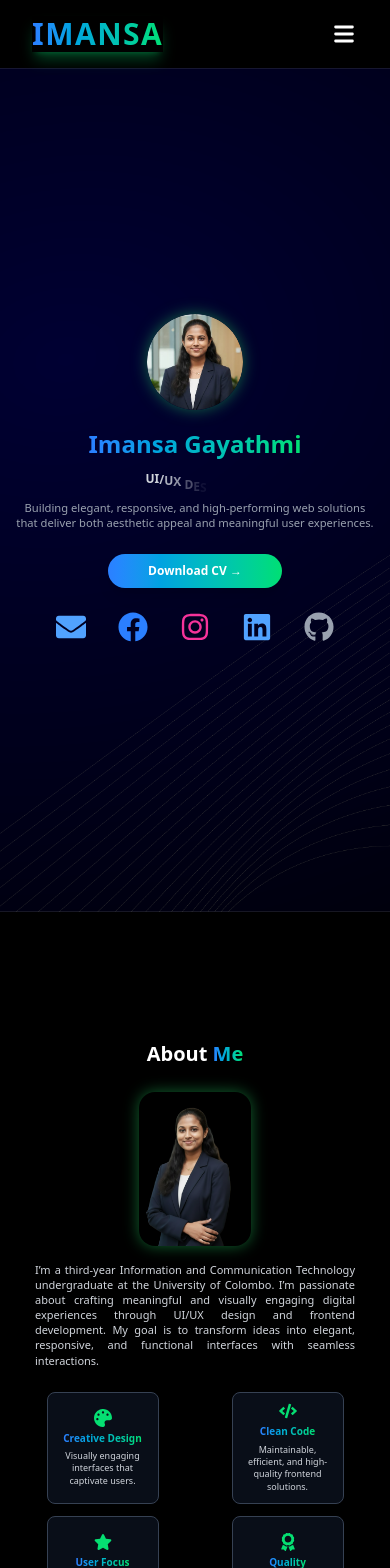
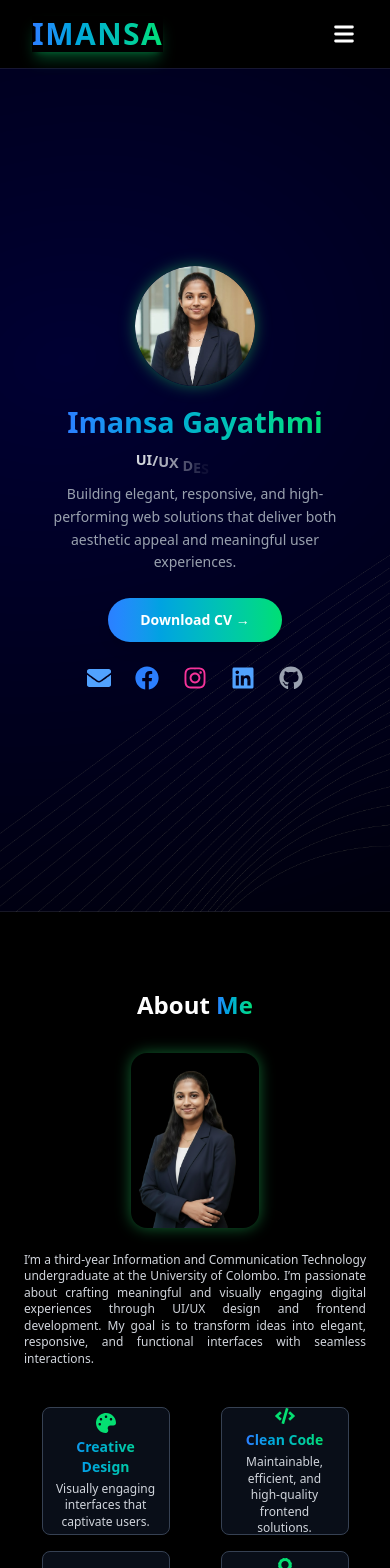
Before and after one commit to Imansa2002/portfolio, a React (Vite) app: page / in a window 390 px wide. Shown: the top 1568 px of the page. Built offline with nearby package versions, Linux system fonts and the light colour scheme.

Commit message:
update: made some changes

```diff
--- a/src/components/About.jsx
+++ b/src/components/About.jsx
@@ -1,4 +1,3 @@
-// About.jsx updated with responsive adjustments to avoid scroll on small screens
 import React from "react";
 import AboutImage from "../assets/heroimage.png";
 import { motion } from "framer-motion";
@@ -16,16 +15,13 @@ const About = () => {
   const { ref: headingRef, inView: headingInView } = useInView({ threshold: 0.2 });
 
   return (
-    <section
-      id="about-me"
-      className="bg-black text-white min-h-screen flex flex-col justify-center px-4 sm:px-6 md:px-16 lg:px-24 overflow-hidden py-6 sm:py-8 md:py-0"
-    >
+    <section id="about-me" className="bg-black text-white min-h-screen flex flex-col justify-center px-6 sm:px-8 md:px-16 lg:px-24 py-12 sm:py-16">
       <motion.h2
         ref={headingRef}
         initial={{ y: -20, opacity: 0 }}
-        animate={headingInView ? { y: 0, opacity: 1 } : { y: -20, opacity: 0 }}
+        animate={headingInView ? { y: 0, opacity: 1 } : {}}
         transition={{ duration: 0.6 }}
-        className="text-xl sm:text-2xl md:text-3xl font-bold text-center mb-6 sm:mb-8"
+        className="text-2xl sm:text-3xl font-bold text-center mb-8"
       >
         About{" "}
         <span className="text-transparent bg-clip-text bg-gradient-to-r from-blue-500 to-green-400">
@@ -33,49 +29,48 @@ const About = () => {
         </span>
       </motion.h2>
 
-      <div className="flex flex-col md:flex-row items-center justify-center gap-4 sm:gap-6 md:gap-10 mb-6 sm:mb-8">
+      <div className="flex flex-col md:flex-row items-center justify-center gap-6 sm:gap-10 mb-10">
         <motion.img
           src={AboutImage}
           alt="About"
-          className="w-28 sm:w-36 md:w-44 h-auto rounded-2xl object-cover shadow-[0_0_15px_rgba(34,197,94,0.5)]"
+          className="w-32 sm:w-40 md:w-52 rounded-2xl shadow-[0_0_15px_rgba(34,197,94,0.5)]"
           initial={{ opacity: 0, x: -80 }}
           whileInView={{ opacity: 1, x: 0 }}
           transition={{ duration: 0.8 }}
           viewport={{ once: false, amount: 0.3 }}
         />
-
         <motion.p
-          className="text-[11px] sm:text-sm md:text-sm text-gray-300 max-w-xs sm:max-w-sm md:max-w-md text-justify leading-snug"
+          className="text-gray-300 text-xs sm:text-sm md:text-base max-w-md text-justify leading-snug"
           initial={{ opacity: 0, x: 80 }}
           whileInView={{ opacity: 1, x: 0 }}
           transition={{ duration: 0.8 }}
           viewport={{ once: false, amount: 0.3 }}
         >
-          I’m a third-year Information and Communication Technology undergraduate at the
-          University of Colombo. I’m passionate about crafting meaningful and visually engaging
-          digital experiences through UI/UX design and frontend development. My goal is to
-          transform ideas into elegant, responsive, and functional interfaces with seamless
-          interactions.
+          I’m a third-year Information and Communication Technology undergraduate
+          at the University of Colombo. I’m passionate about crafting meaningful
+          and visually engaging digital experiences through UI/UX design and
+          frontend development. My goal is to transform ideas into elegant,
+          responsive, and functional interfaces with seamless interactions.
         </motion.p>
       </div>
 
-      <div className="grid grid-cols-2 md:grid-cols-4 gap-3 sm:gap-4 md:gap-6 justify-items-center">
+      <div className="grid grid-cols-2 sm:grid-cols-2 md:grid-cols-4 gap-4 justify-items-center">
         {features.map((feature, index) => (
           <motion.div
             key={index}
-            className="bg-gray-900/60 border border-gray-700 rounded-lg p-2 sm:p-3 w-28 sm:w-32 md:w-40 h-28 sm:h-32 md:h-40 flex flex-col justify-center items-center text-center backdrop-blur-md transition-all duration-300 hover:scale-105 hover:shadow-[0_0_12px_rgba(34,197,94,0.5)]"
+            className="bg-gray-900/60 border border-gray-700 rounded-lg p-3 sm:p-4 w-32 sm:w-40 md:w-44 h-32 sm:h-36 md:h-40 flex flex-col justify-center items-center text-center hover:scale-105 hover:shadow-[0_0_12px_rgba(34,197,94,0.5)] transition-all duration-300"
             initial={{ opacity: 0, y: 20 }}
             whileInView={{ opacity: 1, y: 0 }}
             transition={{ delay: index * 0.2, duration: 0.6 }}
             viewport={{ once: false, amount: 0.3 }}
           >
-            <div className="text-green-400 text-lg sm:text-xl md:text-2xl mb-1">{feature.icon}</div>
-            <h3 className="text-[10px] sm:text-sm md:text-sm font-semibold text-transparent bg-clip-text bg-gradient-to-r from-blue-500 to-green-400 mb-1">
+            <div className="text-green-400 text-xl sm:text-2xl mb-1">
+              {feature.icon}
+            </div>
+            <h3 className="text-sm font-semibold text-transparent bg-clip-text bg-gradient-to-r from-blue-500 to-green-400 mb-1">
               {feature.title}
             </h3>
-            <p className="text-gray-300 text-[9px] sm:text-xs md:text-xs leading-snug px-1">
-              {feature.description}
-            </p>
+            <p className="text-gray-300 text-xs leading-snug">{feature.description}</p>
           </motion.div>
         ))}
       </div>
--- a/src/components/Hero.jsx
+++ b/src/components/Hero.jsx
@@ -1,80 +1,95 @@
-import React, { useState, useEffect } from 'react';
-import HeroImage from '../assets/icon.png';
-import BackgroundImage from '../assets/background.jpg';
-import { motion, AnimatePresence } from 'framer-motion';
-import { useInView } from 'react-intersection-observer';
-import { FaEnvelope, FaFacebook, FaInstagram, FaLinkedin, FaGithub } from 'react-icons/fa';
+import React, { useState, useEffect } from "react";
+import HeroImage from "../assets/icon.png";
+import BackgroundImage from "../assets/background.jpg";
+import { motion, AnimatePresence } from "framer-motion";
+import { useInView } from "react-intersection-observer";
+import {
+  FaEnvelope,
+  FaFacebook,
+  FaInstagram,
+  FaLinkedin,
+  FaGithub,
+} from "react-icons/fa";
 
 const roles = ["UI/UX Designer", "Frontend Developer"];
 
 const Hero = () => {
   const [index, setIndex] = useState(0);
-
   useEffect(() => {
-    const interval = setInterval(() => {
-      setIndex((prev) => (prev + 1) % roles.length);
-    }, 3000);
+    const interval = setInterval(
+      () => setIndex((prev) => (prev + 1) % roles.length),
+      3000
+    );
     return () => clearInterval(interval);
   }, []);
 
   const { ref: imageRef, inView: imageInView } = useInView({ threshold: 0.2 });
   const { ref: cvRef, inView: cvInView } = useInView({ threshold: 0.2 });
 
-  // Animation variants for icons
   const iconVariants = {
-    hover: { scale: 1.2, rotate: 5, transition: { type: "spring", stiffness: 300 } },
+    hover: {
+      scale: 1.2,
+      rotate: 5,
+      transition: { type: "spring", stiffness: 300 },
+    },
   };
 
   const containerVariants = {
     hidden: { opacity: 0 },
-    visible: { opacity: 1, transition: { staggerChildren: 0.04 } },
+    visible: {
+      opacity: 1,
+      transition: { staggerChildren: 0.04 },
+    },
     exit: { opacity: 0 },
   };
 
   const letterVariants = {
     hidden: { opacity: 0, y: 10 },
-    visible: { opacity: 1, y: 0, transition: { type: 'spring', stiffness: 80, damping: 12 } },
+    visible: {
+      opacity: 1,
+      y: 0,
+      transition: { type: "spring", stiffness: 80, damping: 12 },
+    },
   };
 
   return (
     <section
       id="home"
-      className="relative bg-black text-white h-screen flex flex-col justify-center items-center overflow-hidden px-4 sm:px-8 md:px-16 lg:px-24"
+      className="relative bg-black text-white min-h-screen flex flex-col justify-center items-center overflow-hidden px-6 sm:px-8 md:px-16 lg:px-24"
       style={{
         backgroundImage: `url(${BackgroundImage})`,
-        backgroundSize: 'cover',
-        backgroundPosition: 'center',
+        backgroundSize: "cover",
+        backgroundPosition: "center",
       }}
     >
       {/* Background Overlay */}
       <motion.div
         className="absolute inset-0 bg-black/50"
-        style={{ pointerEvents: "none" }}
         animate={{ scale: [1, 1.03, 1] }}
-        transition={{ duration: 20, repeat: Infinity, ease: 'linear' }}
+        transition={{ duration: 20, repeat: Infinity, ease: "linear" }}
       />
 
-      <div className="relative z-10 text-center max-w-3xl mx-auto">
+      <div className="relative z-10 text-center max-w-xl sm:max-w-2xl mx-auto px-2">
         {/* Profile Image */}
         <motion.img
           ref={imageRef}
           src={HeroImage}
           alt="Profile"
-          className="mx-auto mb-4 rounded-full shadow-[0_0_15px_rgba(34,197,94,0.5)] w-[clamp(6rem,20vw,10rem)] h-auto"
+          className="mx-auto mb-4 rounded-full shadow-[0_0_15px_rgba(34,197,94,0.5)] w-[120px] sm:w-[150px] md:w-[180px]"
           initial={{ opacity: 0, y: 30, scale: 0.9 }}
           animate={imageInView ? { opacity: 1, y: 0, scale: 1 } : {}}
-          transition={{ duration: 0.8, ease: 'easeOut' }}
+          transition={{ duration: 0.8, ease: "easeOut" }}
         />
 
         {/* Name */}
-        <h1 className="font-bold mb-2 text-[clamp(1.5rem,6vw,3rem)]">
+        <h1 className="font-bold mb-2 text-[1.8rem] sm:text-[2.5rem] md:text-[3rem] leading-snug">
           <span className="text-transparent bg-clip-text bg-gradient-to-r from-blue-500 to-green-400">
             Imansa Gayathmi
           </span>
         </h1>
 
         {/* Animated Roles */}
-        <h2 className="font-semibold uppercase mb-3 flex justify-center gap-1 text-gray-300 text-[clamp(0.75rem,3vw,1.25rem)]">
+        <h2 className="font-semibold uppercase mb-3 text-gray-300 text-[0.9rem] sm:text-[1.2rem] flex justify-center">
           <AnimatePresence mode="wait">
             <motion.span
               key={roles[index]}
@@ -84,9 +99,9 @@ const Hero = () => {
               exit="exit"
               className="flex"
             >
-              {roles[index].split('').map((char, i) => (
+              {roles[index].split("").map((char, i) => (
                 <motion.span key={i} variants={letterVariants}>
-                  {char === ' ' ? '\u00A0' : char}
+                  {char === " " ? "\u00A0" : char}
                 </motion.span>
               ))}
             </motion.span>
@@ -94,8 +109,9 @@ const Hero = () => {
         </h2>
 
         {/* Description */}
-        <p className="text-gray-400 leading-snug mb-6 sm:mb-8 text-[clamp(0.7rem,2vw,1rem)]">
-          Building elegant, responsive, and high-performing web solutions that deliver both aesthetic appeal and meaningful user experiences.
+        <p className="text-gray-400 text-sm sm:text-base leading-relaxed mb-6 sm:mb-8 px-4 sm:px-0">
+          Building elegant, responsive, and high-performing web solutions that
+          deliver both aesthetic appeal and meaningful user experiences.
         </p>
 
         {/* Download CV */}
@@ -104,59 +120,53 @@ const Hero = () => {
           href="#"
           initial={{ opacity: 0, y: 10 }}
           animate={cvInView ? { opacity: 1, y: 0 } : {}}
-          transition={{ duration: 0.6, ease: 'easeOut' }}
+          transition={{ duration: 0.6, ease: "easeOut" }}
           whileHover={{ scale: 1.05 }}
           whileTap={{ scale: 0.95 }}
-          className="inline-block bg-gradient-to-r from-blue-500 to-green-400 text-white font-semibold
-                     px-[clamp(2.5rem,8vw,5rem)] py-[clamp(0.5rem,1.5vw,1rem)] rounded-full shadow-lg
-                     hover:shadow-green-400/40 transition-all duration-300 text-[clamp(0.75rem,1.5vw,1rem)]"
+          className="inline-block bg-gradient-to-r from-blue-500 to-green-400 text-white font-semibold px-8 sm:px-12 py-3 sm:py-4 rounded-full shadow-lg hover:shadow-green-400/40 transition-all duration-300 text-sm sm:text-base"
         >
           Download CV →
         </motion.a>
 
-        {/* Animated Social Media Icons */}
-        <div className="flex justify-center space-x-8 my-6 text-3xl">
+        {/* Social Icons */}
+        <div className="flex justify-center space-x-6 sm:space-x-8 my-6 text-2xl sm:text-3xl">
           <motion.a
             href="mailto:imansagayathmi@gmail.com"
             variants={iconVariants}
             whileHover="hover"
-            className="text-blue-400 hover:text-white transition-colors duration-300"
+            className="text-blue-400 hover:text-white"
           >
             <FaEnvelope />
           </motion.a>
-
           <motion.a
             href="https://www.facebook.com/share/17o4mS9RmX/"
             variants={iconVariants}
             whileHover="hover"
-            className="text-blue-500 hover:text-white transition-colors duration-300"
+            className="text-blue-500 hover:text-white"
           >
             <FaFacebook />
           </motion.a>
-
           <motion.a
             href="https://www.instagram.com/___ima_n_sa___/"
             variants={iconVariants}
             whileHover="hover"
-            className="text-pink-500 hover:text-white transition-colors duration-300"
+            className="text-pink-500 hover:text-white"
           >
             <FaInstagram />
           </motion.a>
-
           <motion.a
             href="https://www.linkedin.com/in/imansa-gayathmi-575284303/"
             variants={iconVariants}
             whileHover="hover"
-            className="text-blue-400 hover:text-white transition-colors duration-300"
+            className="text-blue-400 hover:text-white"
           >
             <FaLinkedin />
           </motion.a>
-
           <motion.a
             href="https://github.com/Imansa2002"
             variants={iconVariants}
             whileHover="hover"
-            className="text-gray-400 hover:text-white transition-colors duration-300"
+            className="text-gray-400 hover:text-white"
           >
             <FaGithub />
           </motion.a>
```
